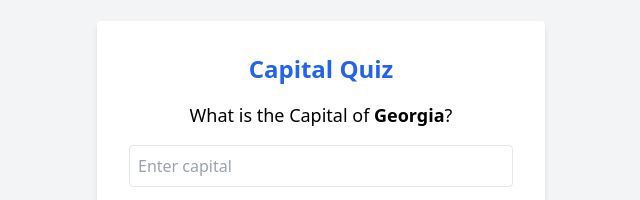
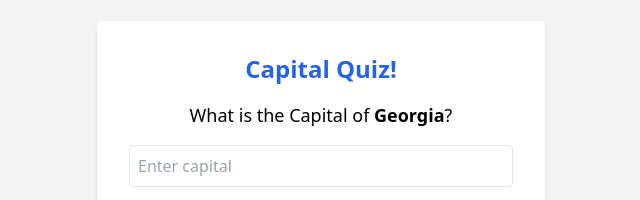
Before and after one commit to Mx-Ena/capital-quiz, a website: page index.html in a window 1280 px wide. Shown: the part 244-444 px from the top of the page, 319-959 px from the left. Drawn offline with Linux system fonts and the light colour scheme.

```diff
--- a/index.html
+++ b/index.html
@@ -8,7 +8,7 @@
 </head>
 <body class="bg-gray-100 flex items-center justify-center h-screen">
     <div class="container bg-white p-8 rounded shadow-md max-w-md text-center">
-        <h1 class="text-2xl font-bold mb-4 text-blue-600">Capital Quiz</h1>
+        <h1 class="text-2xl font-bold mb-4 text-blue-600">Capital Quiz!</h1>
         <p id="question" class="text-lg mb-4">What is the Capital of <span id="country" class="font-semibold"></span>?</p>
         <input type="text" id="answer" class="border p-2 rounded w-full mb-4" placeholder="Enter capital">
         <button id="submit" class="bg-blue-500 hover:bg-blue-700 text-white font-bold py-2 px-4 rounded">Submit</button>
```
